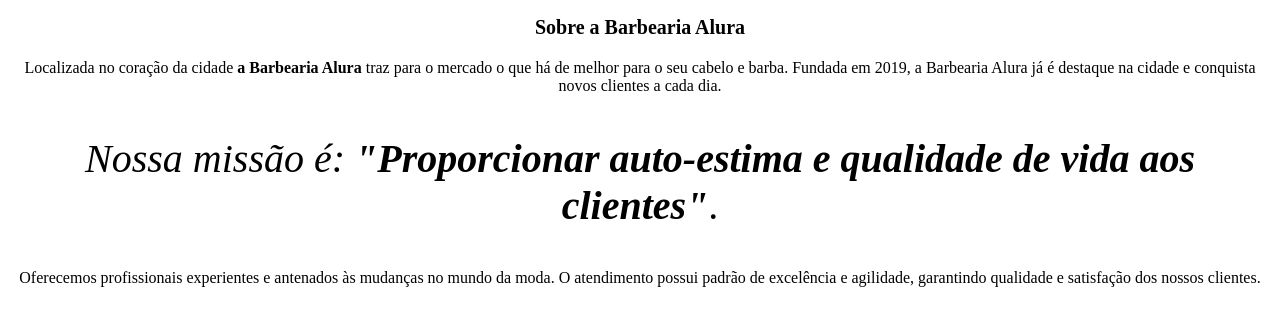
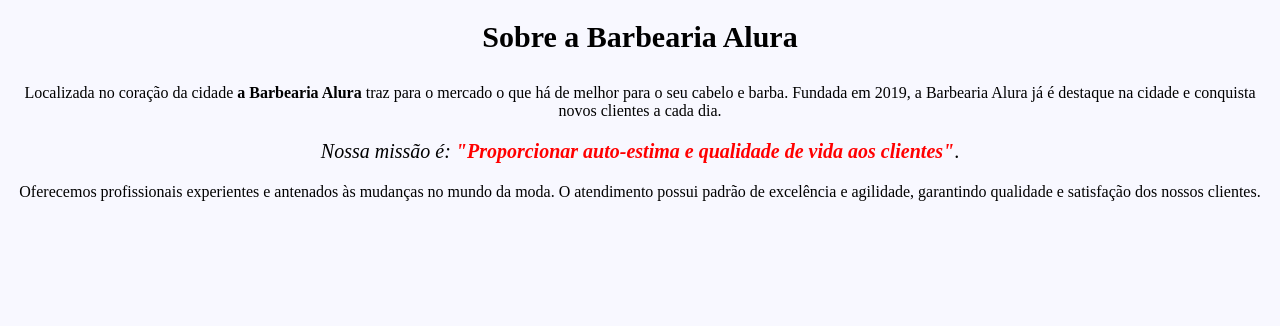
Before and after one commit to eliezer1100/PC_eliezer, a plain HTML site: page index.html in a window 1280 px wide. Drawn offline with Linux system fonts and the light colour scheme.

Commit message:
Add files via upload
20/9/22

```diff
--- a/index.html
+++ b/index.html
@@ -4,20 +4,18 @@
 <head>
      <meta charset = "UTF-8">
      <title> Barbearia Alura </title>
+     <link rel="stylesheet" href="style.css">
+     <style>
 
-     <style>
-     p{
-          text-align: center
-      }
      </style>
 
 </head>
 
 <body>
-     <p><h1 style="text-align: center; font-size: 20px">Sobre a Barbearia Alura</p></h1>
+     <p><h1 style="text-align: center; font-size: 30px">Sobre a Barbearia Alura</p></h1>
      <p>Localizada no coração da cidade <strong>a Barbearia Alura</strong> traz para o mercado o que há de melhor para o seu cabelo e barba. Fundada em 2019, a Barbearia Alura já é destaque na cidade e conquista novos clientes a cada dia.</p>
 
-     <p  style="font-size: 40px"><em>Nossa missão é: <strong>"Proporcionar auto-estima e qualidade de vida aos clientes"</strong></em>.</p>
+     <p  style="font-size: 20px"><em>Nossa missão é: <strong>"Proporcionar auto-estima e qualidade de vida aos clientes"</strong></em>.</p>
 
      <p>Oferecemos profissionais experientes e antenados às mudanças no mundo da moda. O atendimento possui padrão de excelência e agilidade, garantindo qualidade e satisfação dos nossos clientes.</p>
 
--- /dev/null
+++ b/style.css
@@ -0,0 +1,10 @@
+body{
+     background:rgb(248, 248, 255)
+}
+
+p{
+          text-align: center
+}
+em strong {
+     color: #FF0000
+}
```
